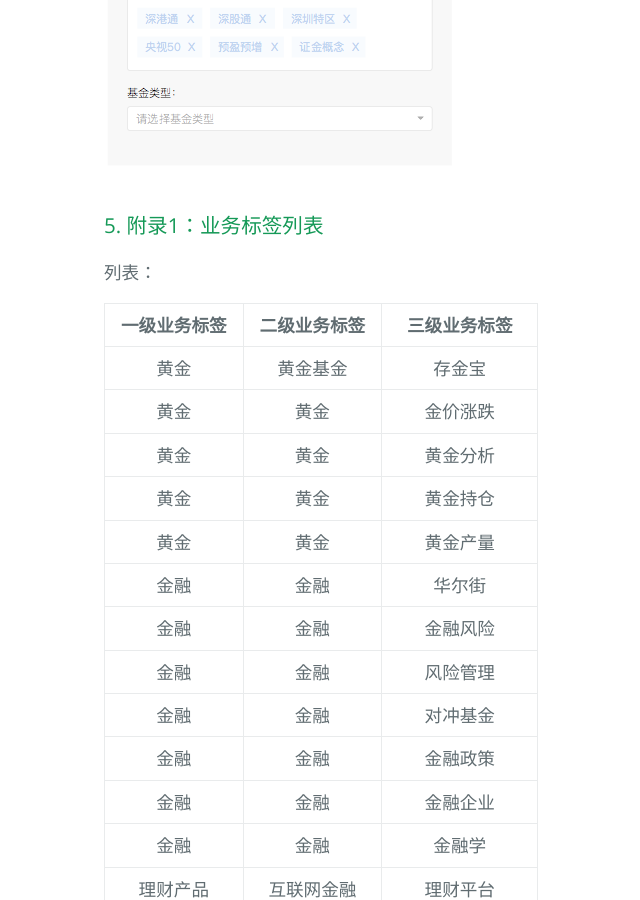
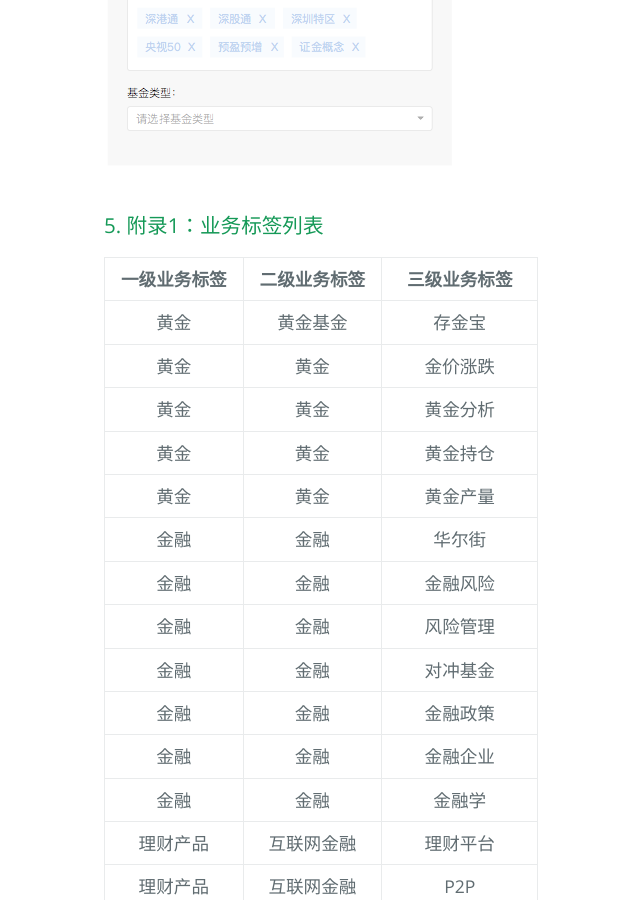
Before and after one commit to Littletreeeeee/prd-invest, a Jekyll site: the page built from documents/prd_invest_jubaoqa.md, in a window 1280 px wide and 900 px high, scrolled down 9200 px. Shown: the whole window, without its empty margins (120-760 px from the left). Built offline with Jekyll 4.4.1, drawn with Linux system fonts in a browser that asks for light colours; the repository's description, which GitHub fills in, is left out.

Commit message:
edit content

```diff
--- a/documents/prd_invest_jubaoqa.md
+++ b/documents/prd_invest_jubaoqa.md
@@ -159,7 +159,7 @@ layout: default
 ![标签下拉列表](../resource/jubao-qa-producttags-check.png)
 
 ### 5. 附录1：业务标签列表
-列表：
+
 
 |一级业务标签|二级业务标签|三级业务标签|
 |:---:| :-----------: | :-----------: |
@@ -408,7 +408,7 @@ layout: default
 |特殊标签|事件标签|分拆|
 
 ### 6. 附录2：产品标签列表
-列表：
+
 
 |一级产品标签|二级产品标签|三级产品标签|
 |:---:| :-----------: | :-----------: |
```
